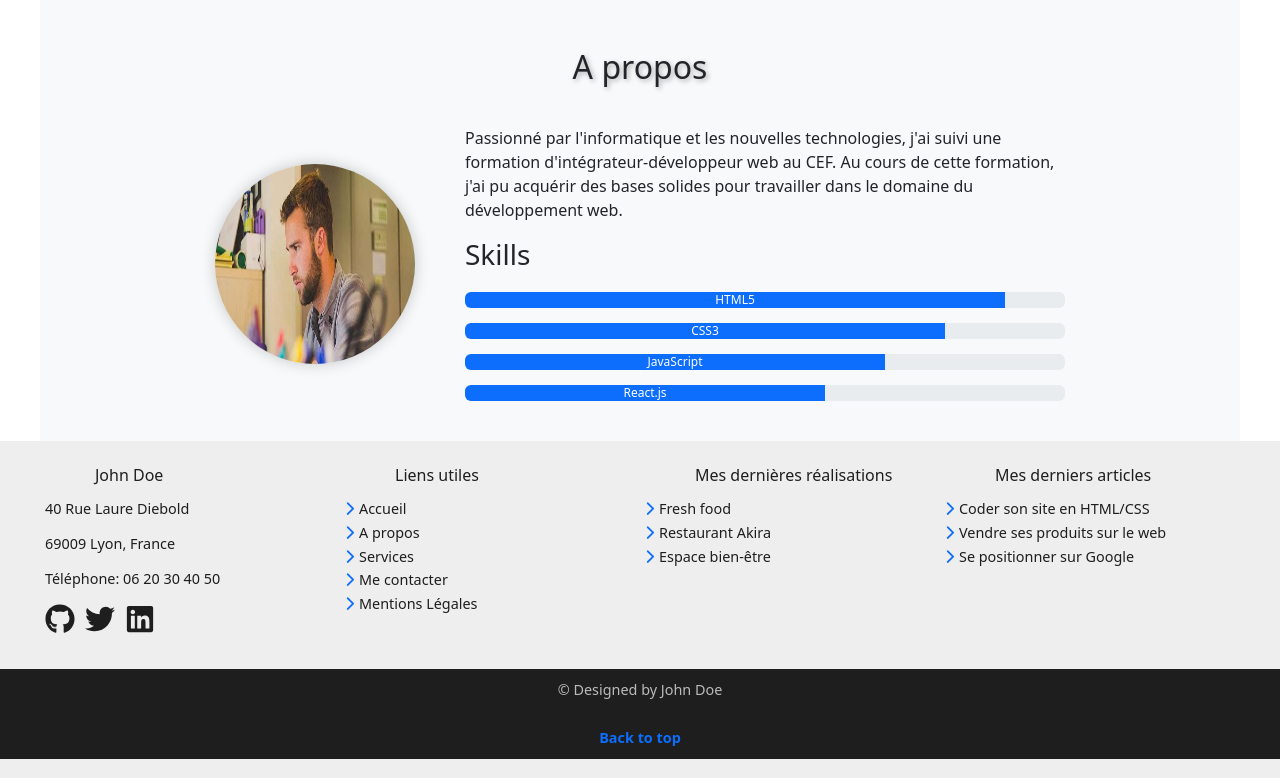
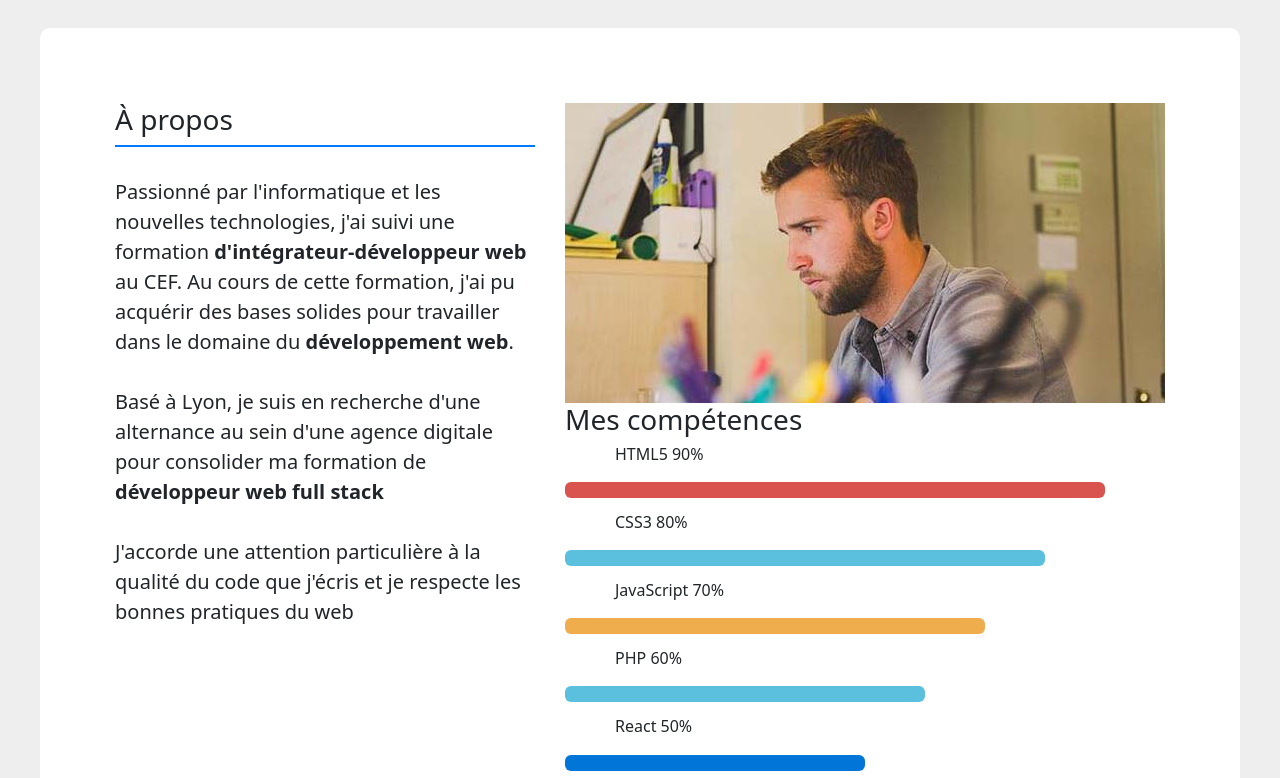
Before and after one commit to HC-VP/john-doe-portfolio, a React (Create React App) app: page / in a window 1280 px wide. Shown: the part 882-1660 px from the top of the page. Built offline with nearby package versions, Linux system fonts and the light colour scheme.

Commit message:
various small fianl  fixes on Accueil page

```diff
--- a/src/pages/accueil/Accueil.css
+++ b/src/pages/accueil/Accueil.css
@@ -2,6 +2,11 @@
 .accueil-container {
   position: relative;
   z-index: 1;
+  display: flex;
+  flex-direction: column;
+  gap: 30px;
+  margin-top: 50px;
+  background-color: #eee;
 }
 
 .background-image {
@@ -11,11 +16,12 @@
   background-position: center;
   position: relative;
   z-index: -1;
+  margin-top: -50px;
 }
 
 .overlay {
   background-color: rgba(0, 0, 0, 0.3);
-  color: white;
+  color: #f9f9f9;
   height: 100%;
   display: flex;
   flex-direction: column;
@@ -24,136 +30,144 @@
   z-index: 1;
 }
 
-.hamburger-menu {
-  z-index: 20; /* Ensure it's above other elements, but title stays on top */
-}
-
 h1, h2 {
   margin: 0;
   padding: 10px;
 }
 
 h1 {
-  margin: 0;
-  padding: 10px;
-  color: white; /* Ensure title is white */
-  font-size: 2.5rem; /* Adjust the size as needed */
-  z-index: 10; /* Ensure the title is on top of other elements */
-  position: relative; /* Ensure it remains on top */
+  color: white;
+  font-size: 2.5rem;
+  z-index: 10;
+  position: relative;
 }
 
-/* About Section Title Styling */
 h2 {
-  color: white; /* Make sure the text is white */
-  font-size: 2rem; /* Adjust the size as needed */
+  color: white;
+  font-size: 2rem;
   margin-top: 20px;
-  text-shadow: 2px 2px 5px rgba(0, 0, 0, 0.3); /* Add a slight shadow for better readability */
-  z-index: 10; /* Ensure it stays on top of any other elements */
+  text-shadow: 2px 2px 5px rgba(0, 0, 0, 0.3);
+  z-index: 10;
 }
 
-/* Additional Styles for Overlay */
-.overlay h2 {
-  color: white; /* Explicitly set text color */
-  font-size: 2rem; /* Adjust the size as needed */
-  text-shadow: 2px 2px 5px rgba(0, 0, 0, 0.3); /* Add text shadow to improve readability */
+/* About Section Box */
+.about-content {
+  display: flex;
+  flex-direction: row;
+  background-color: white;
+  padding: 75px;
+  margin: 50px;
+  border-radius: 10px;
+  gap: 30px; /* Space between left and right sections */
+  max-width: 1200px;
+  margin: 0 auto; /* Center the content */
 }
 
 
-.btn {
-  background-color: #0d6efd;
-  color: white;
-  padding: 10px 20px;
-  text-decoration: none;
-  border-radius: 5px;
-  transition: background-color 0.3s;
+
+.about-photo {
+  border-radius: 15px;
+  max-width: auto;
+  height: auto;
+  object-fit: cover;
+
 }
 
-.btn:hover {
-  background-color: #0056b3;
+.line {
+  width: 100%;
+  height: 2px;
+  background-color: #007bff;
+
+
 }
 
-/* About Section Styles */
-.about-container {
-  padding: 40px;
-  background-color: #f8f9fa;
-  text-align: center;
-  max-width: 1200px;
-  margin: 0 auto;
+.about-details p {
+  margin-top: 30px;
+  font-size: 1.25rem;
 }
 
-.about-content {
-  display: flex;
-  justify-content: center;
-  align-items: center;
-  gap: 50px;
-  margin-top: 30px;
-}
 
-.about-photo img {
-  width: 200px;
-  height: 200px;
-  border-radius: 50%;
-  box-shadow: 0 0 15px rgba(0, 0, 0, 0.2);
-}
-
-.about-details {
-  max-width: 600px;
-  text-align: left;
-}
-
-h2, h3 {
-  color: #1e1e1e;
-}
-
+/* Skill Bar Styling */
 .progress-bars {
-  margin-top: 20px;
   display: flex;
   flex-direction: column;
   gap: 15px;
+  width: 100%;
 }
 
-.ProgressBar {
-  margin: 0;
+.progress-bar {
+  width: 100%;
+  height: 10px;
+  background-color: #ddd;
+  border-radius: 5px;
+  position: relative;
 }
 
-h3 {
-  margin-top: 20px;
+.progress-bar span {
+  display: block;
+  height: 100%;
+  border-radius: 5px;
 }
+
+.skill-html {
+  background-color: red;
+  width: 90%;
+}
+
+.skill-css {
+  background-color: #29b6f6;
+  width: 80%;
+}
+
+.skill-javascript {
+  background-color: yellow;
+  width: 70%;
+}
+
+.skill-php {
+  background-color: green;
+  width: 60%;
+}
+
+.skill-react {
+  background-color: blue;
+  width: 50%;
+}
+
 
 /* Mobile Version */
 @media (max-width: 768px) {
   .about-content {
-    flex-direction: column;
-    text-align: center;
+    flex-direction: column;  /* Stack content on mobile */
+    padding: 20px; /* Less padding on mobile */
+  }
+
+
+
+  .progress-bars {
+    margin-top: 20px;
+    width: 100%; /* Ensure progress bars fit on mobile */
   }
 
   .about-photo {
-    margin-bottom: 20px;
-  }
-
-  .about-details {
-    max-width: 100%;
-    padding: 0 20px;
-  }
-
-  .progress-bars {
-    margin-top: 10px;
+    width: 50%; /* Limit image size on mobile */
+    height: auto;
+    margin-left: -25px;
+    position: relative;
   }
 }
 
-/* Desktop Version */
-@media (min-width: 769px) {
+/* Tablet Version */
+@media (min-width: 768px) and (max-width: 1024px) {
   .about-content {
-    flex-direction: row;
+    flex-direction: row; /* Keep side-by-side layout on tablets */
     text-align: left;
+    padding: 30px;
   }
 
-  .about-photo {
-    margin-bottom: 0;
-  }
 
-  .about-details {
-    max-width: 600px;
-    padding: 0;
+
+  .progress-bars {
+    width: 100%;
   }
 }
--- a/src/pages/accueil/Accueil.js
+++ b/src/pages/accueil/Accueil.js
@@ -1,8 +1,7 @@
 import React from 'react';
-import { ProgressBar } from 'react-bootstrap';
-import './Accueil.css'; // Custom CSS for homepage
+import './Accueil.css';
 
-const Accueil = () => {
+function Accueil() {
   return (
     <div className="accueil-container">
       <div className="background-image">
@@ -12,28 +11,60 @@ const Accueil = () => {
           <a href="#about" className="btn">En savoir plus</a>
         </div>
       </div>
+      <div className="about-container" id="about">
+        <div className="about-content">
+          <div className="about-details">
+            <h3>À propos</h3>
+            <div className="line"></div>
 
-      {/* About Section */}
-      <div id="about" className="about-container">
-        <h2>A propos</h2>
-        <div className="about-content">
-          <div className="about-photo">
-            <img src="/images/john-doe-about.jpg" alt="John Doe" />
+            <p>Passionné par l'informatique et les nouvelles technologies, j'ai suivi une formation <strong>d'intégrateur-développeur web</strong> au CEF. Au cours de cette formation, j'ai pu acquérir des bases solides pour travailler dans le domaine du <strong>développement web</strong>.</p>
+
+            <p>Basé à Lyon, je suis en recherche d'une alternance au sein d'une agence digitale pour consolider ma formation de <strong>développeur web full stack</strong></p>
+
+            <p>J'accorde une attention particulière à la qualité du code que j'écris et je respecte les bonnes pratiques du web</p>
           </div>
-          <div className="about-details">
-            <p>Passionné par l'informatique et les nouvelles technologies, j'ai suivi une formation d'intégrateur-développeur web au CEF. Au cours de cette formation, j'ai pu acquérir des bases solides pour travailler dans le domaine du développement web.</p>
-            <h3>Skills</h3>
+
+          <div className='column'>
+
+
+
+            <div className="about-photo">
+              <img src="/images/john-doe-about.jpg" alt="John Doe" />
+            </div>
+
+
+              <h3>Mes compétences</h3>
+
+
             <div className="progress-bars">
-              <ProgressBar now={90} label="HTML5" />
-              <ProgressBar now={80} label="CSS3" />
-              <ProgressBar now={70} label="JavaScript" />
-              <ProgressBar now={60} label="React.js" />
+              <div className="ProgressBar">
+                <h4>HTML5 90%</h4>
+              <div className="progress" style={{ width: '90%', backgroundColor: '#d9534f' }}></div>
+            </div>
+            <div className="ProgressBar">
+              <h4>CSS3 80%</h4>
+              <div className="progress" style={{ width: '80%', backgroundColor: '#5bc0de' }}></div>
+            </div>
+            <div className="ProgressBar">
+              <h4>JavaScript 70%</h4>
+              <div className="progress" style={{ width: '70%', backgroundColor: '#f0ad4e' }}></div>
+            </div>
+            <div className="ProgressBar">
+              <h4>PHP 60%</h4>
+              <div className="progress" style={{ width: '60%', backgroundColor: '#5bc0de' }}></div>
+            </div>
+            <div className="ProgressBar">
+              <h4>React 50%</h4>
+              <div className="progress" style={{ width: '50%', backgroundColor: '#0275d8' }}></div>
             </div>
           </div>
+
+
         </div>
       </div>
     </div>
+  </div>
   );
-};
+}
 
 export default Accueil;
```
